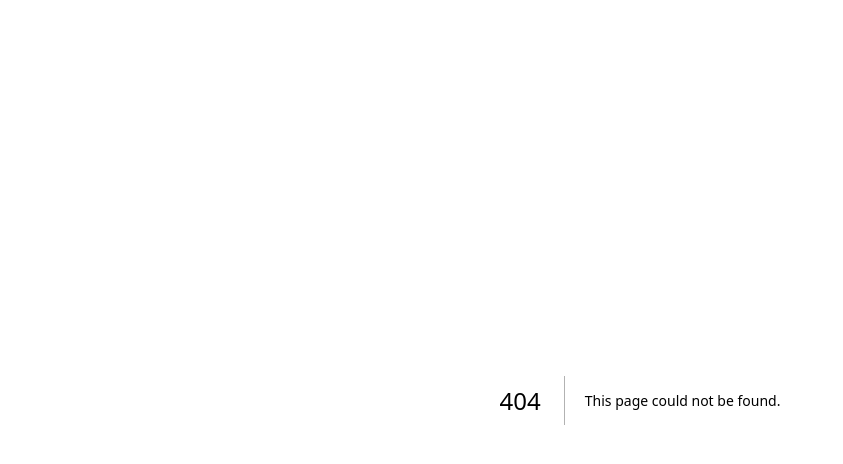
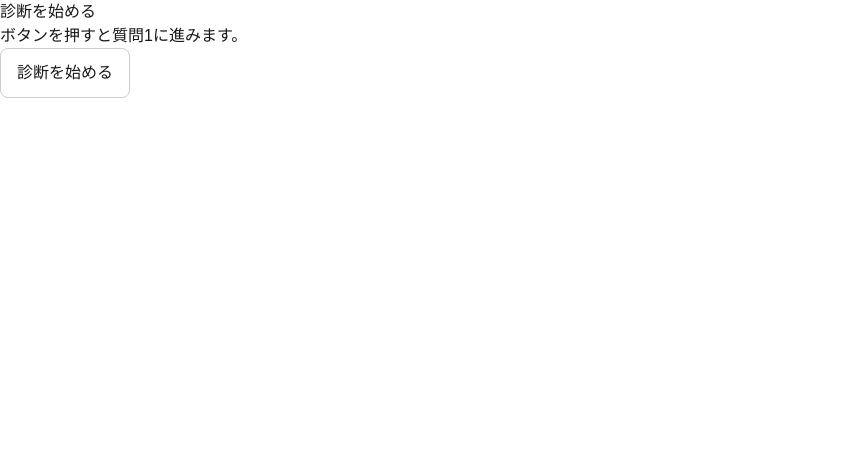
Before and after one commit to arasei/personal-nutrition-app, a Next.js app in the folder web/: page /diagnosis/start in a window 1280 px wide. Before the commit this address had no page. Shown: the top 464 px of the page, without its empty margins (0-843 px from the left). Built offline with nearby package versions, Linux system fonts and the light colour scheme.

Commit message:
/diagnosis/start(診断開始ページ)

```diff
--- /dev/null
+++ b/web/app/diagnosis/start/StartButton.tsx
@@ -0,0 +1,23 @@
+//web/app/diagnosis/start/StartButton.tsx
+//診断開始ボタンコンポーネント
+"use client";
+import { useRouter } from 'next/navigation';
+
+export default function StartButton() {
+
+  const router = useRouter();
+  //クリックで診断ステップ1へ遷移(useRouterのpushを使用)
+  return (
+    <button
+    type="button"
+    onClick={() => router.push("diagnosis/step/1")}
+    style={{
+      padding: "12px 16px",
+      borderRadius: 8,
+      border: "1px solid #ccc",
+      cursor: "pointer",
+    }}>
+      診断を始める
+    </button>
+  );
+}
--- /dev/null
+++ b/web/app/diagnosis/start/page.tsx
@@ -0,0 +1,13 @@
+// web/app/diagnosis/start/page.tsx
+//診断開始(/start)ページ
+import StartButton from './StartButton';
+
+export default function DiagnosisStartPage() {
+  return (
+    <main>
+      <h1>診断を始める</h1>
+      <p>ボタンを押すと質問1に進みます。</p>
+      <StartButton/>
+    </main>
+  );
+}
```
